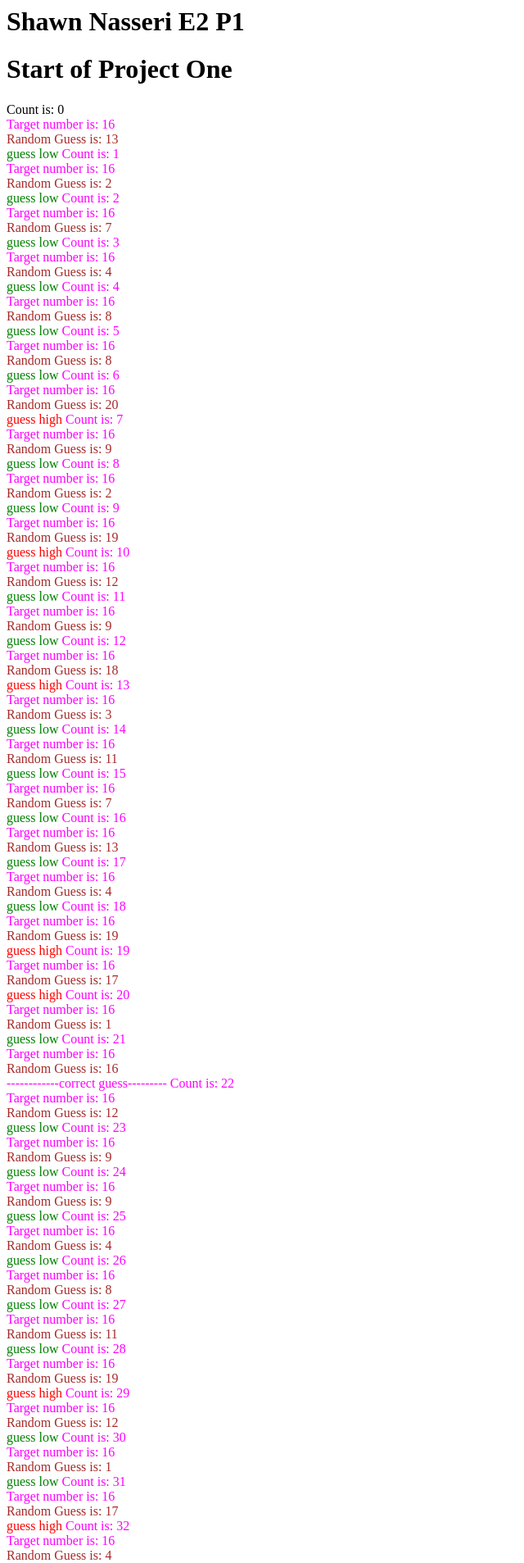
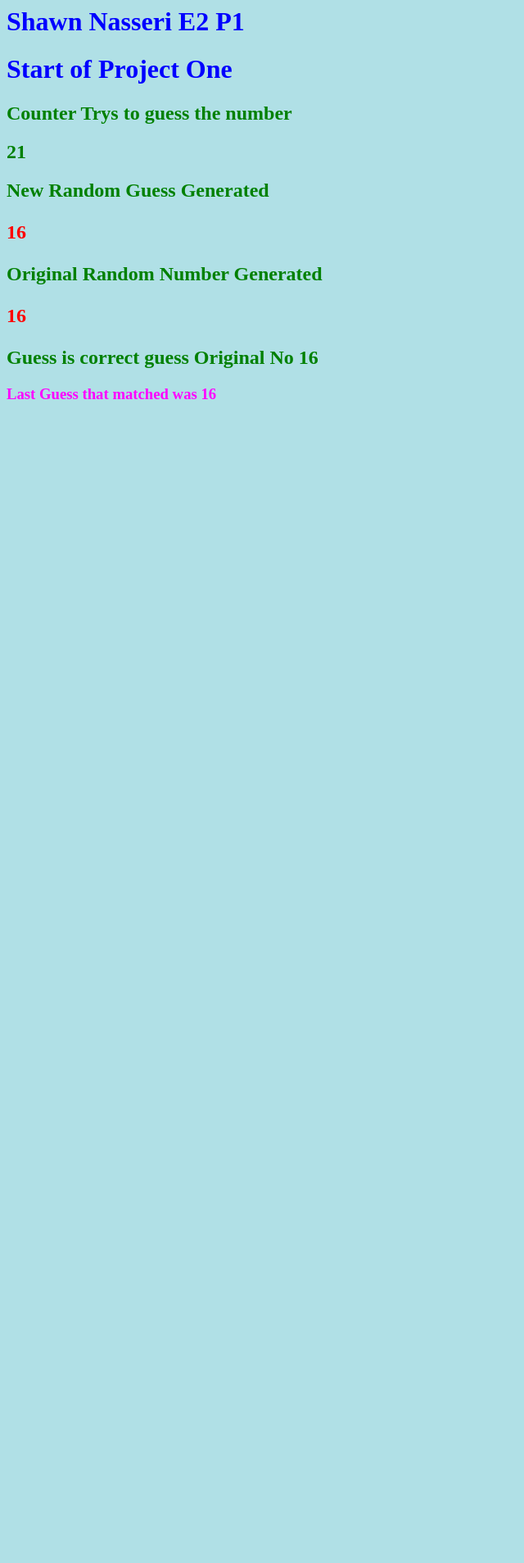
Before and after one commit to shawnnasseri/e2, a PHP site: page / in a window 1280 px wide. Shown: the top 1907 px of the page at 82% size, without its empty margins (0-640 px from the left). After the commit the page ends 487 px from the top, so only its background shows below. Run offline with PHP 8.4, Linux system fonts and the light colour scheme.

Commit message:
mode view fix

```diff
--- /dev/null
+++ b/p1/index-view.php
@@ -0,0 +1,22 @@
+
+<!-- Author:   Shawn Nasseri
+     Date:     October 4, 2022
+     Function: Simple game of guessing numbers
+             : between 1 and 20 Will say if guess is high or low
+             : Two random number functions view file
+-->
+<head>
+  <link rel="stylesheet" href="styles.css">
+</head>
+
+<h1>Shawn Nasseri E2 P1 </h1>
+<h1>Start of Project One</h1>
+
+<h2>Counter Trys to guess the number</h2>
+<h2><?=$x?></h2>
+<h2>New Random Guess Generated
+<p><?=$guess_rand?></p>
+<h2>Original Random Number Generated
+<p><?=$rand?></p>
+<h2>Guess is <?=$guess_code?> Original No <?=$rand?> </h2>
+<h3>Last Guess that matched was <?=$guess_rand?></h3>
--- a/p1/index.php
+++ b/p1/index.php
@@ -3,26 +3,21 @@
      Date:     October 4, 2022
      Function: Simple game of guessing numbers
              : between 1 and 20 Will say if guess is high or low
-             : Two random number functions
+             : Two random number functions. This is the controller
 -->
-
-<h1>Shawn Nasseri E2 P1 </h1>
-<h1> <?php echo "Start of Project One"?> </h1>
 
 <?php
 $rand = rand(1,20);
 for ($x = 0; $x <= 100; $x++) {
-   echo " Count is: $x <br> ";
    $guess_rand = rand(1,20);
-   echo "<span style='color:magenta;'>Target number is: $rand </span<br> ";
-   echo "</br>";
-   echo "<span style='color:brown;'> Random Guess is: $guess_rand </span><br> ";
    if ($guess_rand > $rand) {
-       echo "<span style='color:red;'> guess high </span>";
-   } elseif ($guess_rand == $rand) {
-       echo "<span style='color:black,Strong;'> ------------correct guess--------- </span>";
+       $guess_code = 'guess high';
+   } elseif ($guess_rand < $rand) {
+       $guess_code = 'guess low';
    } else {
-       echo "<span style='color:green;'> guess low </span>";
+       $guess_code = 'correct guess';
+       break;
 }
 }
+require "index-view.php"
 ?>
--- /dev/null
+++ b/p1/styles.css
@@ -0,0 +1,15 @@
+body {
+    background-color: powderblue;
+  }
+  h1 {
+    color: blue;
+  }
+  h2 {
+    color: green;
+  }
+  h3 {
+    color: magenta;
+  }
+  p {
+    color: red;
+  }
```
Also changed, not shown: p1/indexNocv.php (added, +28 -0 lines).
